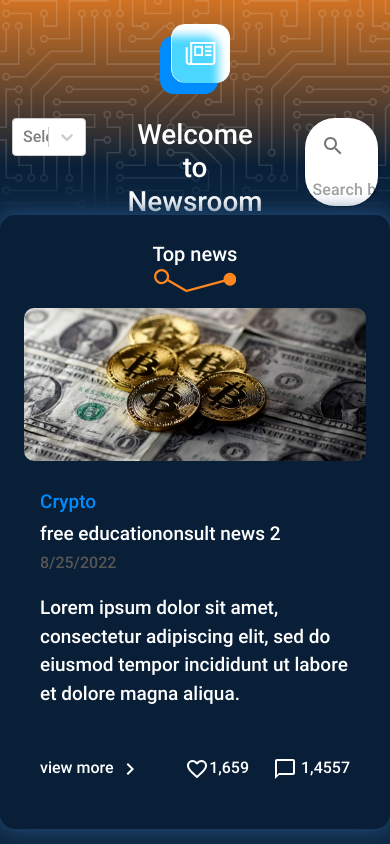
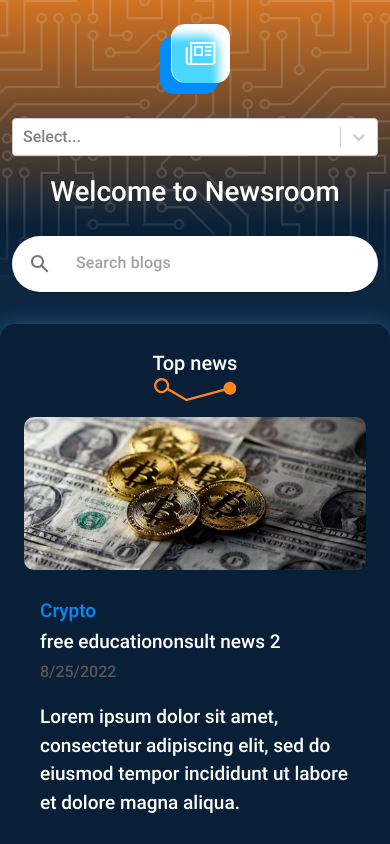
Before and after one commit to abbasEbadian/canada, a React (Vite) app: page /Blog in a window 390 px wide. Shown: the top 844 px of the page. Built offline with nearby package versions, Linux system fonts and the light colour scheme.

Commit message:
fix respons blog

```diff
--- a/src/pages/Blog.jsx
+++ b/src/pages/Blog.jsx
@@ -126,13 +126,13 @@ function Blog() {
                 <img src={iconbloghead} width={70} alt="" />
               </div>
             </div>
-            <div className="col-3">
+            <div className="col-12 col-lg-3 col-md-12">
             <SelectBox/>
             </div>
-            <div className="col-5 text-center">
+            <div className="col-12 col-lg-5 head-wel col-md-12 text-center">
               <h1 className='text-white '>Welcome to Newsroom</h1>
             </div>
-            <div className="col-3">
+            <div className="col-12 col-lg-3 col-md-12">
               <Paper sx={{  flex: 1 , borderRadius: "30px" }}>
 
                 <IconButton type="submit" sx={{ p: '16px' }} aria-label="search">
--- a/src/styles/blog.css
+++ b/src/styles/blog.css
@@ -96,4 +96,15 @@
     .bg-top-news {
         height: unset;
     }
+
 }
+
+@media (max-width:992px) {
+    .content-head-blog {
+        height: 100%;
+        margin-bottom: 2rem;
+    }
+    .head-wel {
+        padding-block: 1.2rem;
+    }
+}
```
